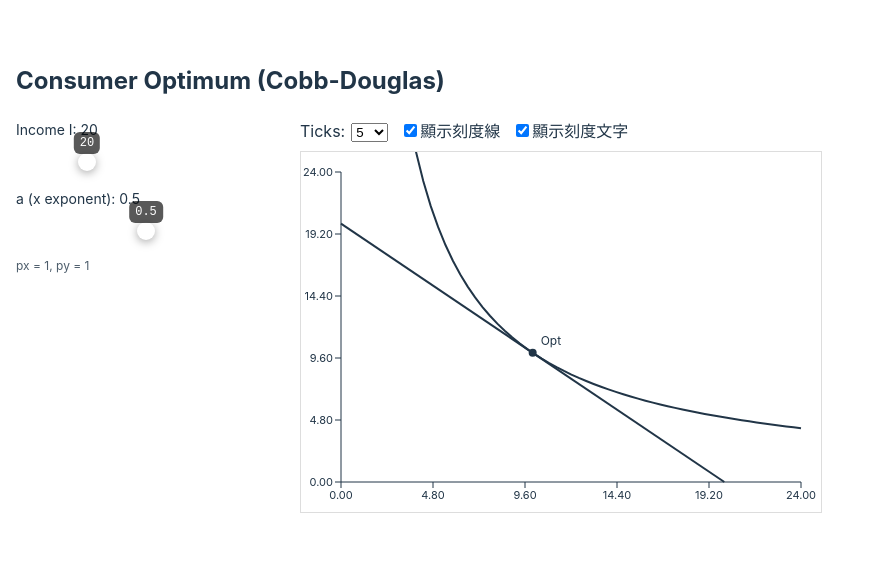
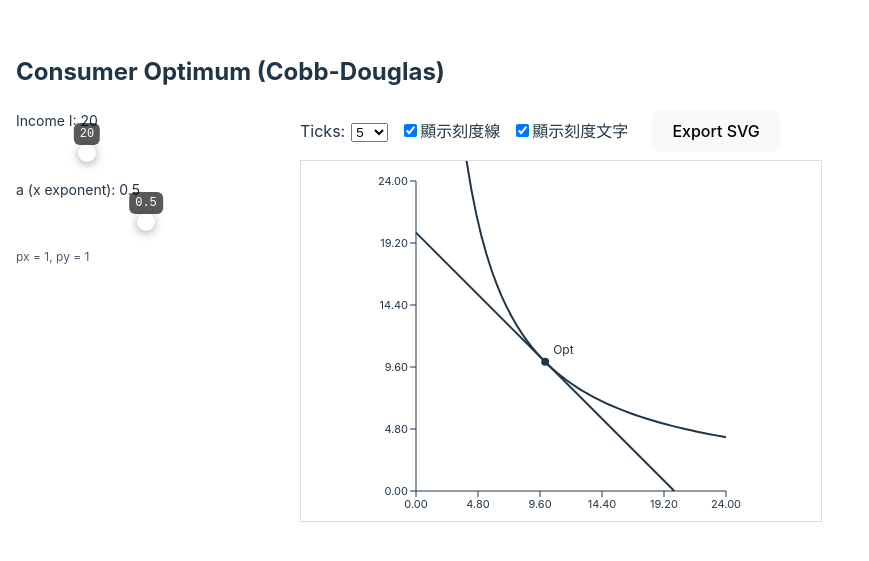
Before and after one commit to Chin-pro/Economics_Graph, a React (Vite) app in the folder economics-graph_new/: page / in a window 1280 px wide. Shown: the part 119-680 px from the top of the page, without its empty margins (0-869 px from the left). Built offline with nearby package versions, Linux system fonts and the light colour scheme.

Commit message:
Refactor

```diff
--- a/economics-graph_new/src/MVC/controller/ConsumerOptController.ts
+++ b/economics-graph_new/src/MVC/controller/ConsumerOptController.ts
@@ -271,6 +271,72 @@ export class ConsumerOptController {
     }
   }
 
+
+  // ---------------------------------------------------------
+  // computePlotInnerSize(): 依 px/py 決定「plot 區域」像素寬高比例
+  // - arg:
+  //   1. width: 這次要畫圖的區域-像素寬度
+  //   2. height: 這次要畫圖的區域-像素高度
+  //
+  //   - px 變大 → x 軸變短（相對於 y）
+  //   - py 變大 → y 軸變短（等價：x 相對變長）
+  //
+  // Let
+  //   plotWidth / plotHeight = py / px
+  //
+  // 同時：plotW/plotH 不能超出可用的 innerW/innerH
+  // 所以要在 availW×availH 裡，找「最大可放的矩形」
+  // ---------------------------------------------------------
+  private computePlotInnerSize(px: number, py:number): {
+    width: number;
+    height: number
+  } {
+    const availWidth = this.innerW;   // 可畫圖的區域 (像素寬度)
+    const availHeight = this.innerH;  // 可畫圖的區域 (像素高度)
+
+    // priceRatio = plotWidth / plotHeight
+    let priceRatio = 1;  // 預設 1，plot 區域的長寬比 = px 和 py 的比
+    // 防呆: px、py 需要大於 0
+    if (px > 0 && py > 0) {
+      priceRatio = py/px
+    }
+
+    // 避免極端比例讓圖接近消失 (可自行調整上下界)
+    //  - 如果出現: px/py 極端，priceRatio 可能非常大禍非常小，導致圖形變成一條線
+    if (priceRatio < 0.1) {
+      priceRatio = 0.1;
+    }
+    if (priceRatio > 10) {
+      priceRatio = 10;
+    }
+
+    const availRatio = availWidth / availHeight;
+
+    // 預設把 plot 塞滿整個可用區
+    let width = availWidth;
+    let height = availHeight;
+
+    if (availRatio > priceRatio) {
+      height = availHeight;
+      width = availHeight * priceRatio;
+    } else {
+      width = availWidth;
+      height = availWidth / priceRatio;
+    }
+
+    if (width < 1) {
+      width = 1;
+    }
+    if (height < 1) {
+      height = 1;
+    }
+
+    return {width, height};
+  }
+
+
+
+
   // buildScene：把 model 的參數轉成 SceneOutput
   //
   // 這步「等價於你舊架構的 ConsumerOptScene.build()」
@@ -283,9 +349,15 @@ export class ConsumerOptController {
     const xEconMax = (p.I / p.px) * 1.2;
     const yEconMax = (p.I / p.py) * 1.2;
 
+
+    // 依 px/py 決定 plot 的像素大小 (軸長會跟著變)
+    const plotSize = this.computePlotInnerSize(p.px, p.py);
+
+
     // 建立 viewport：經濟座標 -> 像素座標
-    const vp = new Viewport(this.innerW, this.innerH, [0, xEconMax], [0, yEconMax]);
+    const vp = new Viewport(plotSize.width, plotSize.height, [0, xEconMax], [0, yEconMax]);
     this.lastViewport = vp;  // 同步更新 lastViewport
+
 
     // 由 model 計算經濟元素
     const budget = this.model.computeBudget();     // 預算線端點（經濟座標）
@@ -355,8 +427,8 @@ export class ConsumerOptController {
 
     // 回傳 SceneOutput
     return {
-      width: this.innerW,
-      height: this.innerH,
+      width: plotSize.width,
+      height: plotSize.height,
       drawables,
       xDomain: [0, xEconMax],
       yDomain: [0, yEconMax],
--- a/economics-graph_new/src/MVC/view/AxesView.tsx
+++ b/economics-graph_new/src/MVC/view/AxesView.tsx
@@ -53,6 +53,10 @@ type Props = {
   ticks?: number,
 
   tickVisibility?: TickVisibility;  // 線段/字體獨立控制
+
+  // plot 區 可用 inner 區塊內的偏移(用於置中)
+  // 這個 offset 是「已扣掉 margin 的內容區」內的位移量(往右、往下)
+  offset?: { x: number; y: number };
 };
 
 
@@ -97,6 +101,13 @@ export class AxesView extends React.Component<Props> {
     if ( visibility === undefined ) {
       visibility = { showTickLines: true, showTickLabels: true}
     }
+
+    // offset 預設 0
+    let offset = this.props.offset;
+    if (offset === undefined) {
+      offset = { x: 0, y: 0 };
+    }
+
 
     // --------------------------------------------------------
     // xAxisY / yAxisX ：
@@ -146,9 +157,12 @@ export class AxesView extends React.Component<Props> {
     // 假設你的外框 SVG 先畫了 margin，內容區才是 innerW/innerH，
     // 那你把 <g> 往右下移動 margin.left/margin.top，
     // 就能讓 (0,0) 對齊內容區左上角。
+    //
+    // margin：把座標軸放到內容區左上
+    // offset：把 plot 區在內容區內置中，確保 軸 和 圖 在同一個 plot 區座標系下
     // --------------------------------------------------------
     return (
-      <g transform={`translate(${margin.left},${margin.top})`}>
+      <g transform={`translate(${margin.left + offset.x},${margin.top + offset.y})`}>
         {/* -----------------------------------------------
             x-axis：水平線
             - 從 (0, height) 畫到 (width, height)
--- a/economics-graph_new/src/MVC/view/ConsumerOptGraphView.tsx
+++ b/economics-graph_new/src/MVC/view/ConsumerOptGraphView.tsx
@@ -85,14 +85,8 @@ export class ConsumerOptGraphView extends React.Component<Props, State> {
 
   private subscribedController: ConsumerOptController | null;
 
-
-  // // handlers for Tick
-  // private handleOnTicksChange: (e: React.ChangeEvent<HTMLSelectElement>) => void;
-  // private handleOnShowTickLinesChange: (e: React.ChangeEvent<HTMLInputElement>) => void;
-  // private handleOnShowTickLabelsChange: (e: React.ChangeEvent<HTMLElement>) => void;
-
-
-
+  // 拿到 <svg> DOM 匯出使用
+  private svgRef: React.RefObject<SVGSVGElement | null>;
 
   // ----------------------------------------------------------
   // constructor：初始化 view 的常數、state、事件綁定、訂閱 controller
@@ -144,6 +138,12 @@ export class ConsumerOptGraphView extends React.Component<Props, State> {
     this.handleOnTicksChange = this.handleOnTicksChange.bind(this);
     this.handleOnShowTickLinesChange = this.handleOnShowTickLinesChange.bind(this);
     this.handleOnShowTickLabelsChange = this.handleOnShowTickLabelsChange.bind(this);
+
+    // 匯出 SVG handler
+    this.handleExportSvg = this.handleExportSvg.bind(this);
+
+    // svg ref: 拿到真正的 <svg> DOM 節點
+    this.svgRef = React.createRef<SVGSVGElement>();
 
     // --------------------------------------------------------
     // 訂閱 controller：這就是你前面問的「訂閱者」！
@@ -270,6 +270,56 @@ export class ConsumerOptGraphView extends React.Component<Props, State> {
   }
 
 
+  // =========================================================
+  // 匯出 SVG（LaTeX 可用）
+  //
+  // 做法：
+  // 1) clone 一份 svg DOM（不要直接改畫面那份）
+  // 2) 加 xmlns / viewBox（讓外部工具更穩）
+  // 3) 用 XMLSerializer -> Blob -> <a download> 下載
+  // =========================================================
+  private handleExportSvg() {
+    // 先取得畫面上的 <svg>
+    const svg = this.svgRef.current;
+    if (!svg) {
+      return
+    }
+
+
+    const svgCloned = svg.cloneNode(true) as SVGSVGElement;  // 避免直接影響原 <svg> 元素
+
+    // 加上 xmlns (SVG 標準)
+    //  - 有些工具看到 XML (SVG 本質上是一種 XML)，如果沒有 xmlns，可能解析會失敗
+    svgCloned.setAttribute("xmlns", "http://www.w3.org/2000/svg");
+
+    // 加上 viewBox: 讓 LaText / Inkscape 縮放更穩，避免切掉、跑位
+    svgCloned.setAttribute("viewBox",  `0 0 ${this.svgWidth} ${this.svgHeight}`);
+
+    // 匯出時拿掉 border (避免文件有醜框)
+    // 並且明確指定 color (因為許多 stroke 使用 currentColor)
+    svgCloned.setAttribute("style", "color: black;");
+
+    const serializer = new XMLSerializer();
+    const source = serializer.serializeToString(svgCloned);
+    const withHeader = `<?xml version="1.0" encoding="UTF-8"?>\n${source}`;
+
+    const blob = new Blob([withHeader], { type: "image/svg+xml;charset=utf-8" });
+    const url = URL.createObjectURL(blob);
+
+    const a = document.createElement("a");
+    a.href = url;
+    a.download = "consumer-opt.svg";
+    document.body.appendChild(a);
+    a.click();
+
+    // 清理 DOM 與 釋放暫時 URL (避免記憶體累積)
+    document.body.removeChild(a);
+    URL.revokeObjectURL(url);
+
+  }
+
+
+
   // ----------------------------------------------------------
   // render：把目前 state.scene 畫出來
   // ----------------------------------------------------------
@@ -289,6 +339,39 @@ export class ConsumerOptGraphView extends React.Component<Props, State> {
       showTickLabels: this.state.showTickLabels,
     }
 
+
+    // --------------------------------------------------------
+    // 置中 offset 計算（關鍵）
+    //
+    // 可用內容區 = svgWidth/Height 扣掉 margin
+    // plot 區大小 = viewport.getInnerWidth/Height（由 controller 算出，會隨 px/py 改）
+    // offset = (avail - plot) / 2
+    //
+    // 這個 offset 必須同時用在：
+    // - AxesView translate
+    // - SvgSceneView 的 <g> translate
+    // 否則軸與圖形會錯位
+    // --------------------------------------------------------
+    // 扣掉 margin 後，真正能畫 plot 的空間
+    const innerWAvail = this.svgWidth - this.svgMargin.left - this.svgMargin.right;
+    const innerHAvail = this.svgHeight - this.svgMargin.top - this.svgMargin.bottom;
+
+    // plot 的實際尺寸由 controller 決定 (會隨 px/py 改變)
+    const plotW = viewport.getInnerWidth();
+    const plotH = viewport.getInnerHeight();
+
+    let offsetX = (innerWAvail - plotW) / 2;
+    let offsetY = (innerHAvail - plotH) / 2;
+
+    // 防呆機制: 不允許 offset < 0 (理論上不會，因為 controller 已經控制 plot <= avail)
+    if (offsetX < 0) {
+      offsetX = 0;
+    }
+    if (offsetY < 0) {
+      offsetY = 0;
+    }
+
+
     return (
       <div>
         {/* 控制區: 下拉 + 勾選 */}
@@ -296,7 +379,11 @@ export class ConsumerOptGraphView extends React.Component<Props, State> {
           <div style={{ display: "flex", gap: 12, alignItems: "center", marginBottom: 8 }}>
             <label>
               Ticks:
-              <select value={this.state.ticks} onChange={this.handleOnTicksChange} style={{ marginLeft: 6 }}>
+              <select
+                value={this.state.ticks}
+                onChange={this.handleOnTicksChange}
+                style={{ marginLeft: 6 }}
+              >
                 {ALLOWED_TICKS.map((ticksAllowedValue) => (
                   <option key={`ticks-${ticksAllowedValue}`} value={ticksAllowedValue}>
                     {ticksAllowedValue}
@@ -323,27 +410,37 @@ export class ConsumerOptGraphView extends React.Component<Props, State> {
               顯示刻度文字
             </label>
 
+            {/* 匯出按鈕 */}
+            <button
+              onClick = {this.handleExportSvg}
+              style={{ marginLeft: 12 }}
+            >
+              Export SVG
+            </button>
+
+
           </div>
 
         </div>
 
         {/* SVG 外框：畫布容器 */}
-        <svg width={this.svgWidth} height={this.svgHeight} style={{ border: "1px solid #ddd" }}>
+        <svg
+          ref={this.svgRef}
+          width={this.svgWidth}
+          height={this.svgHeight}
+          style={{ border: "1px solid #ddd" }}
+        >
           {/* AxesView 自己會 translate(margin.left, margin.top) */}
           <AxesView
-            // width={innerW}
-            // height={innerH}
-            // xDomain={scene.xDomain}
-            // yDomain={scene.yDomain}
             viewport = {viewport}
-
             margin={this.svgMargin}
+            offset={{ x: offsetX, y: offsetY }}
             ticks={this.state.ticks}
             tickVisibility={tickVisibility}
           />
 
           {/* 內容區的群組 <g>：把「畫圖原點 (0,0)」從整張 SVG 的左上角，搬到內容區的左上角 */}
-          <g transform={`translate(${this.svgMargin.left},${this.svgMargin.top})`}>
+          <g transform={`translate(${this.svgMargin.left + offsetX},${this.svgMargin.top + offsetY})`}>
             {/* SvgSceneView：吃 scene.drawables 畫出 budget/indiff/opt/text
                 同時把拖曳事件回報給 GraphView */}
             <SvgSceneView
```
